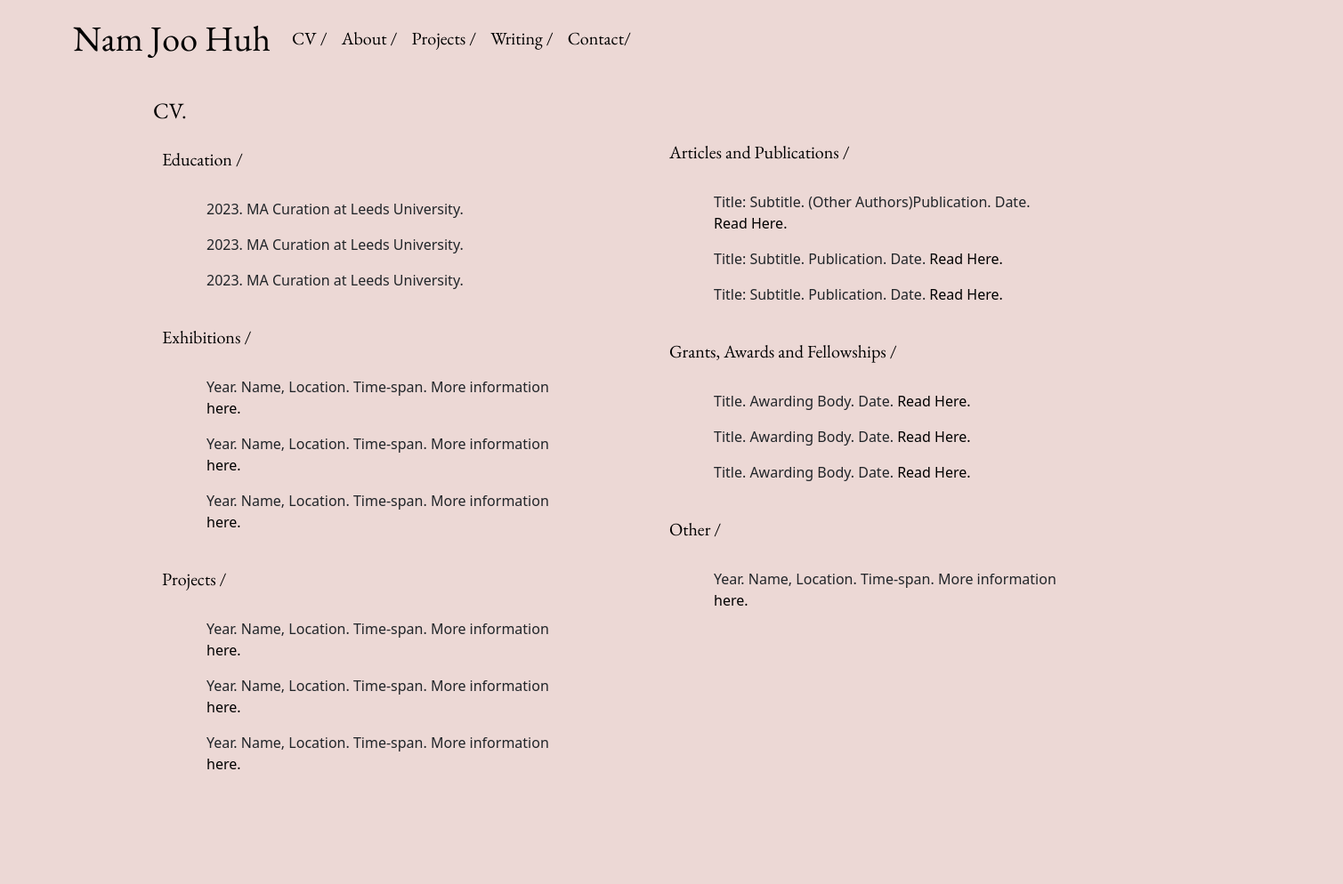
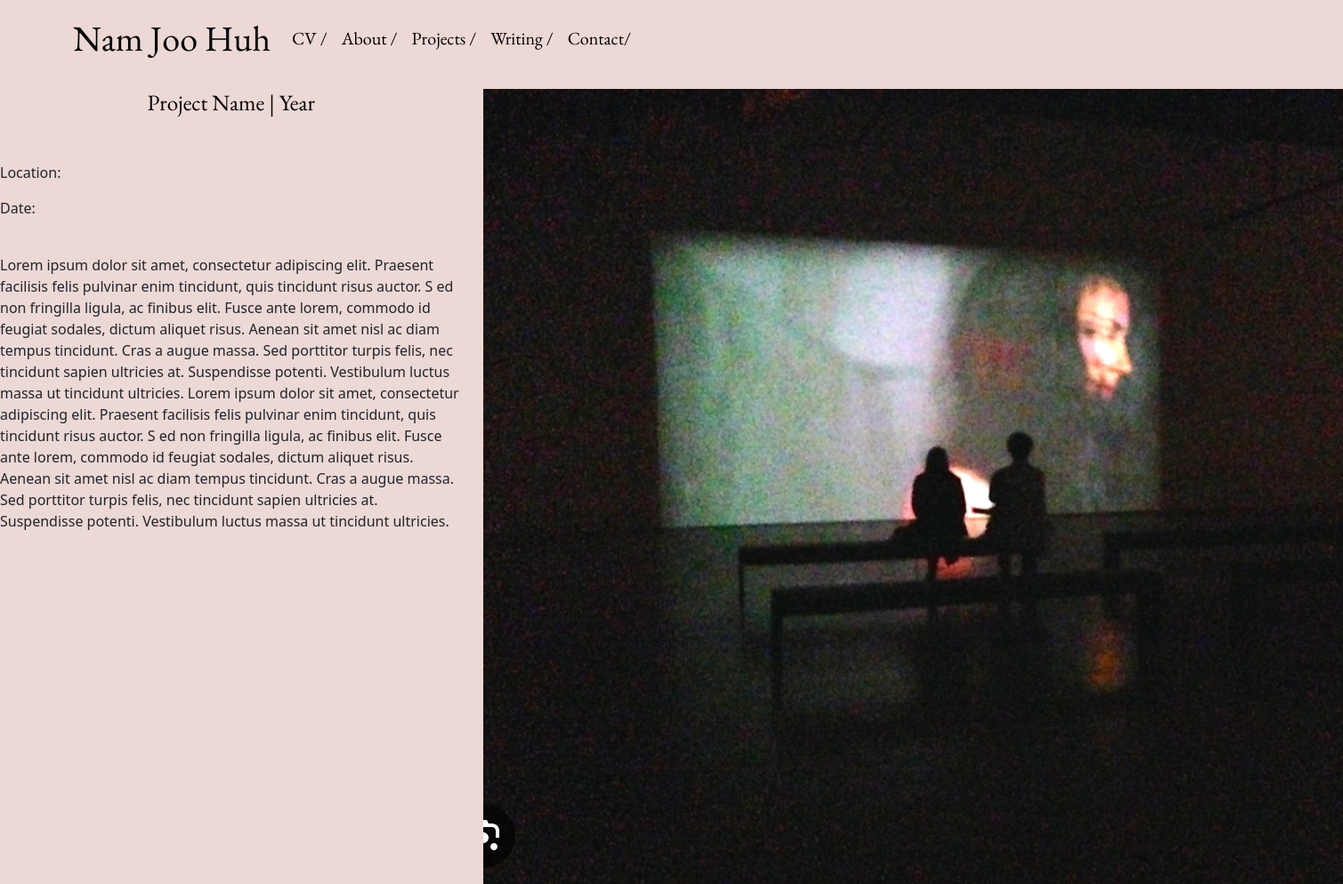
Before and after one commit to anna-rosew/Nam_Portfolio, a plain HTML site: page project-page.html in a window 1280 px wide. Shown: the top 994 px of the page at 89% size, 1509 px wide, since content can reach past the window. Drawn offline with nearby package versions, Linux system fonts and the light colour scheme.

Commit message:
Project page set-up
-Header added
-Bootstrap grid for content

```diff
--- a/project-page.html
+++ b/project-page.html
@@ -37,6 +37,7 @@
     <link rel="stylesheet" href="src/styles.css" />
   </head>
   <body>
+    <header>
       <nav
         class="navbar navbar-expand-lg navbar-light fixed-top"
         style="background-color: #ecd8d5"
@@ -76,99 +77,41 @@
           </div>
         </div>
       </nav>
-    <div class="container CV">
+    </header>
+    <div class="project-section">
       <div class="row">
-        <div class="col-sm-3 col-md-6 col-md-6">
-          <div class="cv-section">
-            <h5 class="cv-title">CV.</h5>
-            <h3 class="cv-heading">Education /</h3>
+        <div class="col-sm-2 col-md-5 col-md-5">
+          <div class="project-text">
+            <h5>Project Name | Year</h5>
             <br />
-            <div class="cv-details">
-              <p>2023. MA Curation at Leeds University.</p>
-              <p>2023. MA Curation at Leeds University.</p>
-              <p>2023. MA Curation at Leeds University.</p>
-            </div>
+            <p>Location:</p>
+            <p>Date:</p>
             <br />
-            <h3 class="cv-heading">Exhibitions /</h3>
-            <br />
-            <div class="cv-details">
             <p>
-                Year. Name, Location. Time-span. More information
-                <a href="project-page.html">here.</a>
-              </p>
-              <p>
-                Year. Name, Location. Time-span. More information
-                <a href="project-page.html">here.</a>
-              </p>
-              <p>
-                Year. Name, Location. Time-span. More information
-                <a href="project-page.html">here.</a>
-              </p>
-            </div>
-            <br />
-            <h3 class="cv-heading">Projects /</h3>
-            <br />
-            <div class="cv-details">
-              <p>
-                Year. Name, Location. Time-span. More information
-                <a href="project-page.html">here.</a>
-              </p>
-              <p>
-                Year. Name, Location. Time-span. More information
-                <a href="project-page.html">here.</a>
-              </p>
-              <p>
-                Year. Name, Location. Time-span. More information
-                <a href="project-page.html">here.</a>
+              Lorem ipsum dolor sit amet, consectetur adipiscing elit. Praesent
+              facilisis felis pulvinar enim tincidunt, quis tincidunt risus
+              auctor. S ed non fringilla ligula, ac finibus elit. Fusce ante
+              lorem, commodo id feugiat sodales, dictum aliquet risus. Aenean
+              sit amet nisl ac diam tempus tincidunt. Cras a augue massa. Sed
+              porttitor turpis felis, nec tincidunt sapien ultricies at.
+              Suspendisse potenti. Vestibulum luctus massa ut tincidunt
+              ultricies. Lorem ipsum dolor sit amet, consectetur adipiscing
+              elit. Praesent facilisis felis pulvinar enim tincidunt, quis
+              tincidunt risus auctor. S ed non fringilla ligula, ac finibus
+              elit. Fusce ante lorem, commodo id feugiat sodales, dictum aliquet
+              risus. Aenean sit amet nisl ac diam tempus tincidunt. Cras a augue
+              massa. Sed porttitor turpis felis, nec tincidunt sapien ultricies
+              at. Suspendisse potenti. Vestibulum luctus massa ut tincidunt
+              ultricies.
             </p>
           </div>
         </div>
-        </div>
-        <div class="col-sm-3 col-md-6 col-md-6">
-          <div class="cv-section">
-            <h3 class="cv-heading-right">Articles and Publications /</h3>
-            <br />
-            <div class="cv-details">
-              <p>
-                Title: Subtitle. (Other Authors)Publication. Date.
-                <a href="project-page.html">Read Here.</a>
-              </p>
-              <p>
-                Title: Subtitle. Publication. Date.
-                <a href="project-page.html">Read Here.</a>
-              </p>
-              <p>
-                Title: Subtitle. Publication. Date.
-                <a href="project-page.html">Read Here.</a>
-              </p>
-            </div>
-            <br />
-            <h3 class="cv-heading">Grants, Awards and Fellowships /</h3>
-            <br />
-            <div class="cv-details">
-              <p>
-                Title. Awarding Body. Date.
-                <a href="project-page.html">Read Here.</a>
-              </p>
-              <p>
-                Title. Awarding Body. Date.
-                <a href="project-page.html">Read Here.</a>
-              </p>
-              <p>
-                Title. Awarding Body. Date.
-                <a href="project-page.html">Read Here.</a>
-              </p>
-            </div>
-            <br />
-            <h3 class="cv-heading">Other /</h3>
-            <br />
-            <div class="cv-details">
-              <p>
-                Year. Name, Location. Time-span. More information
-                <a href="project-page.html">here.</a>
-              </p>
-            </div>
-          </div>
+        <div class="col-sm-4 col-md-7 col-lg-7">
+          <img
+            src="imgs/project_example.png"
+            alt="project1-pic"
+            class="projects-pic"
+          />
         </div>
       </div>
     </div>
--- a/src/styles.css
+++ b/src/styles.css
@@ -145,7 +145,11 @@ footer {
   margin-top: 15%;
   margin-left: 20%;
   margin-right: 20%;
+  margin-bottom: 15%;
 }
+
+/*Integrate with Bootstrap*/
+
 .article {
   text-align: justify;
 }
@@ -163,3 +167,18 @@ footer {
 .article-details {
   opacity: 60%;
 }
+
+.article-link {
+  text-align: right;
+  opacity: 60%;
+  text-decoration: underline;
+}
+
+.project-text {
+  display: block;
+  margin: 0, auto;
+}
+
+.project-section {
+  padding-top: 100px;
+}
```
Also changed, not shown: article.html (+4 -0 lines), index.html (+1 -0 lines), projects.html (+2 -0 lines), imgs/project_example.png (added), 1 other file. Lines whose indentation alone changed are shown as unchanged.
